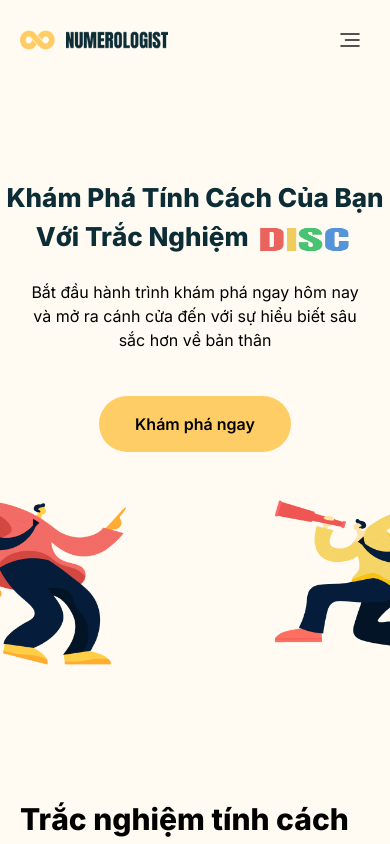
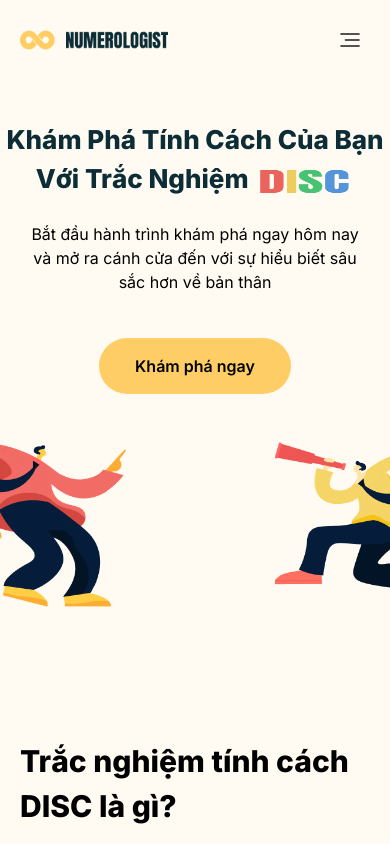
Before and after one commit to Dat-Nguyen03/landing-page, a React (Vite) app: page / in a window 390 px wide. Shown: the top 844 px of the page. Built offline with nearby package versions, Linux system fonts and the light colour scheme.

Commit message:
update 4

```diff
--- a/src/components/layout/Hero/index.tsx
+++ b/src/components/layout/Hero/index.tsx
@@ -5,7 +5,7 @@ type Props = {};
 
 export default function Hero({}: Props) {
   return (
-    <section className=" px-5 md:px-0 mt-[98px] w-full overflow-hidden">
+    <section className=" px-5 md:px-0 mt-10 md:mt-[98px] w-full overflow-hidden">
       <div className="relative w-full flex flex-col md:flex-row items-center justify-between">
         <div className="hidden md:block">
           <img
```
